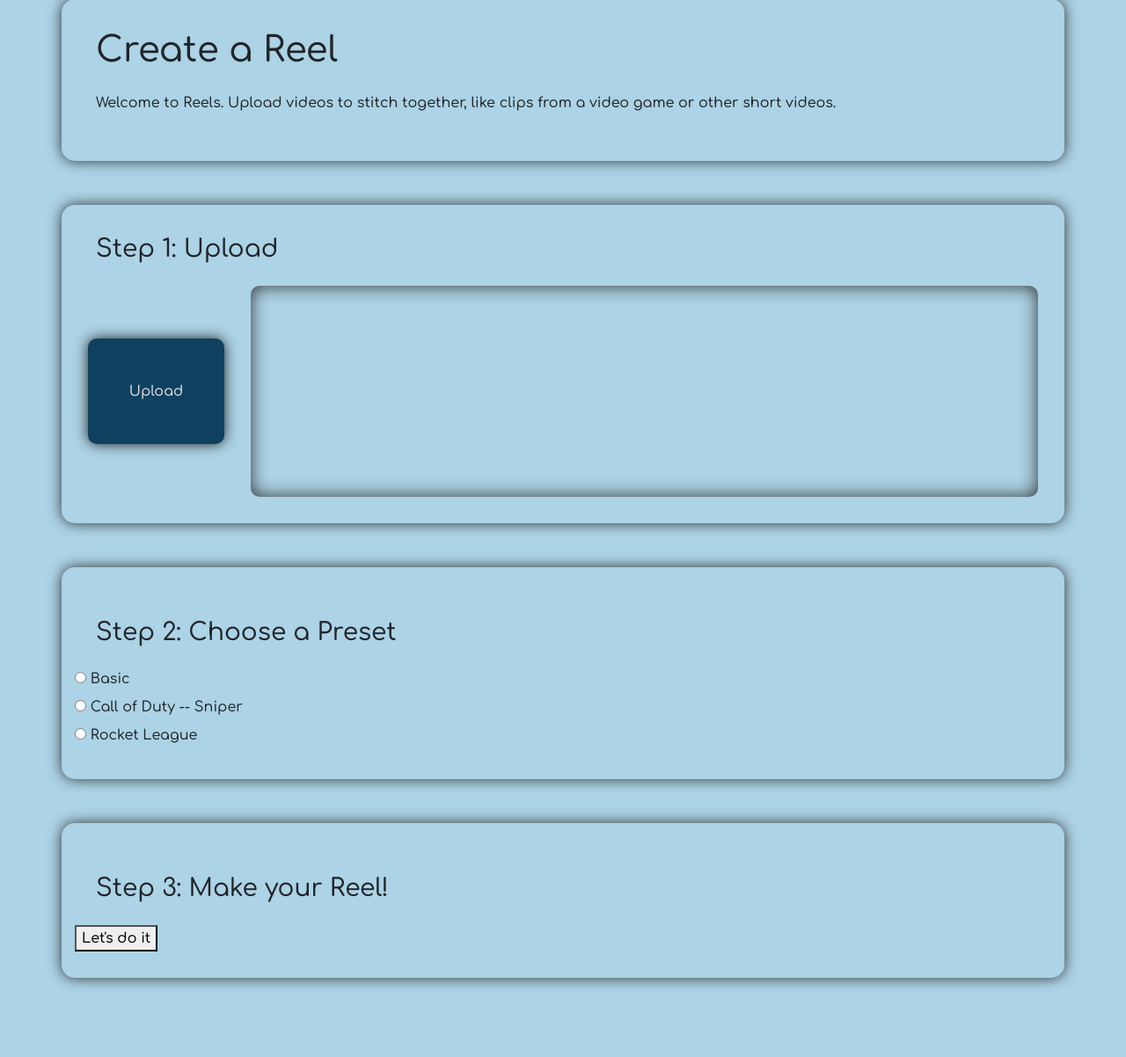
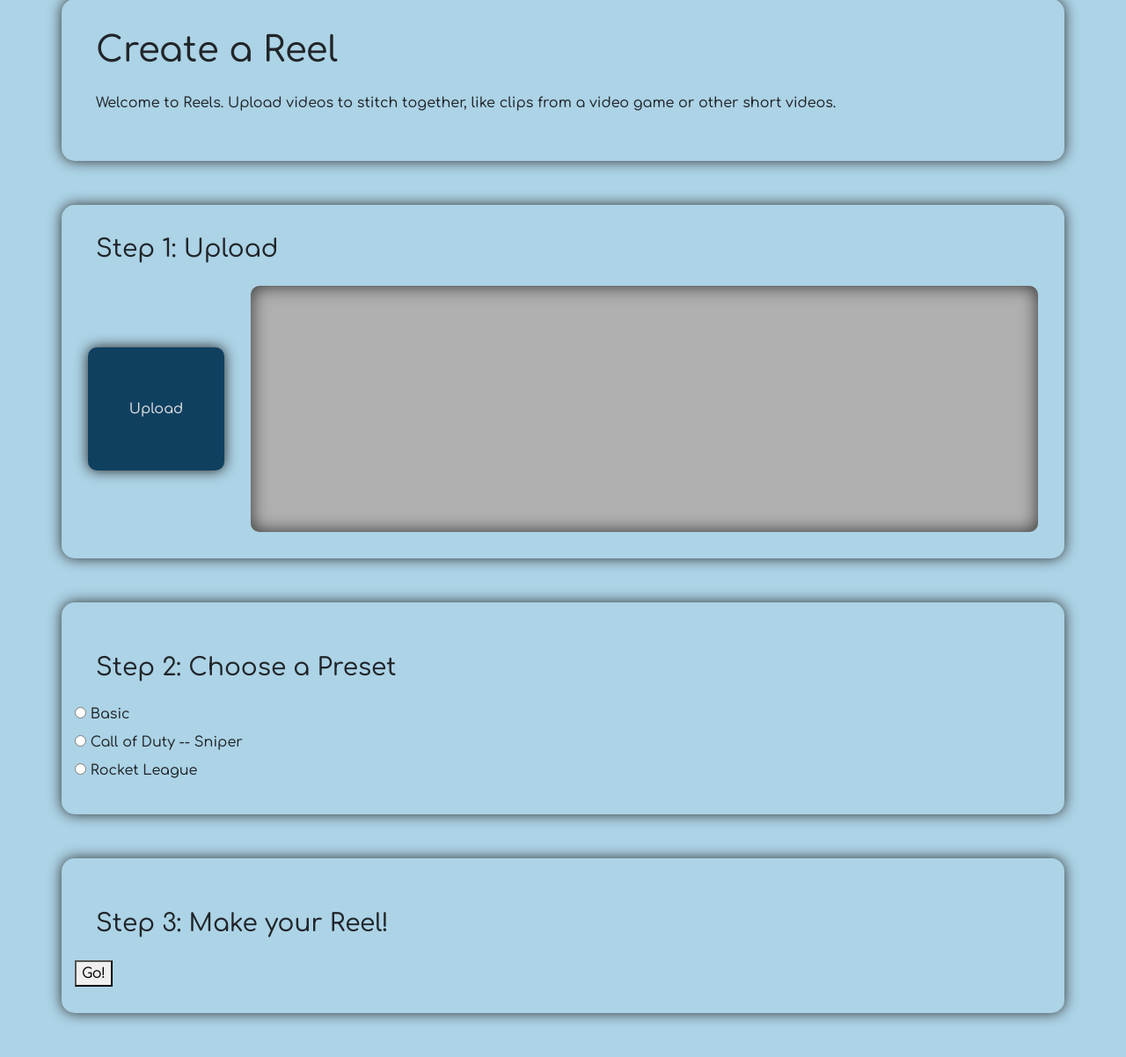
Before and after one commit to pietelite/pegasus, a Django app: template reels/templates/reels/create.html in a window 1280 px wide. Shown: the part 121-1323 px from the top of the page at 88% size. Before the commit the page ends 1244 px from the top, so only its background shows below. Run offline with Django 3.2, Linux system fonts and the light colour scheme; the template is opened without the code that fills it, so the values that code supplies are empty; some libraries are stand-ins or nearby versions.

Commit message:
more create UI

```diff
--- a/reels/static/reels/create.css
+++ b/reels/static/reels/create.css
@@ -14,7 +14,7 @@
 /* Upload */
 
 #upload-bar {
-    height: 30vh;
+    height: 35vh;
 }
 
 /* Upload Button */
@@ -52,6 +52,7 @@
     white-space: nowrap;
     height: 100%;
     width: 100%;
+    background-color: #B0B0B0;
     box-shadow: inset 0px 0px 20px #303030;
     border-radius: 10px;
 }
@@ -60,22 +61,22 @@
   display: inline-block;
   height: 80%;
   margin: 20px;
-  background-color: gray;
   padding: 10px;
   width: 10vw;
   min-width: 300px;
   max-width: 500px;
   position: relative;
   overflow: hidden;
-  border-radius: 10px;
 }
 
 .uploaded > video {
   position: absolute;
   max-height: 100%;
   max-width: 100%;
+  bottom: 0;
   left: 50%;
   transform: translateX(-50%);
+  border-radius: 10px;
 }
 
 /* Uploaded Video Bar Width */
--- a/reels/templates/reels/create.html
+++ b/reels/templates/reels/create.html
@@ -75,7 +75,7 @@
     </script>
     <button name="make_button" value="make"
                                 onclick="document.getElementById('make_button').click();">
-        Let's do it
+        Go!
     </button>
 </div>
 {% endblock %}
```
